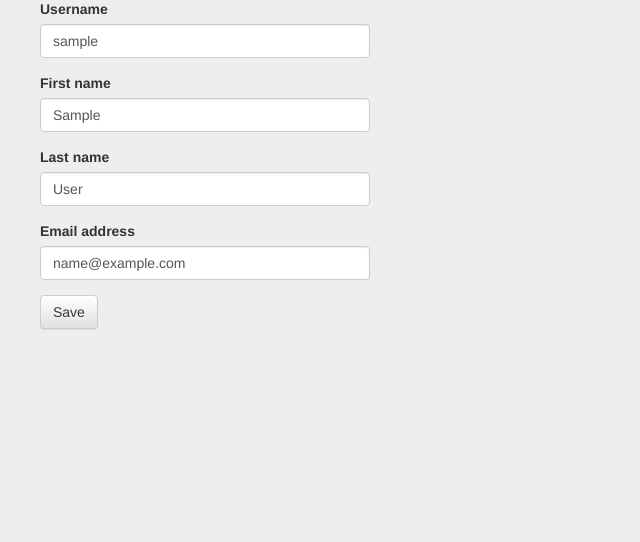
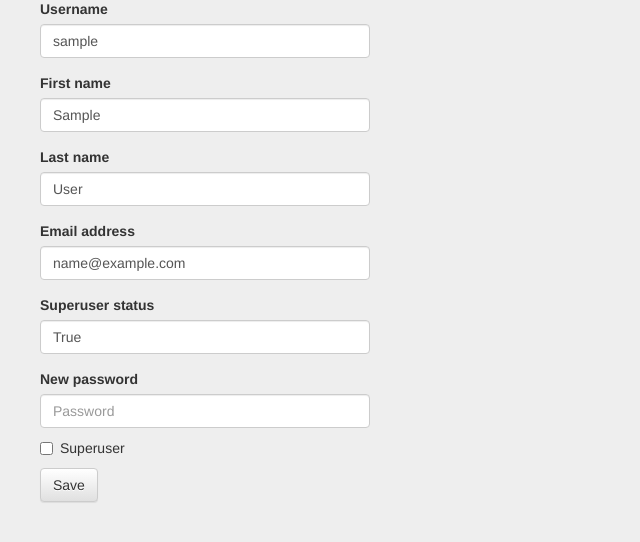
Before and after one commit to pawelzar/python-django-crm, a Django app: page /user/1/edit/ in a window 1280 px wide. Shown: the part 229-771 px from the top of the page, without its empty margins (0-640 px from the left). Run offline with Django 3.2, Linux system fonts and the light colour scheme; the visitor is signed in with stand-in values (Sample User, id 1); data comes from the database, SQL or seed files in the repository; some libraries are stand-ins or nearby versions.

Commit message:
Fixed adding and editing users

```diff
--- a/crm/forms.py
+++ b/crm/forms.py
@@ -11,7 +11,6 @@ class CompanyForm(forms.ModelForm):
 
 
 class AddUserForm(forms.ModelForm):
-    password = forms.CharField(widget=forms.PasswordInput())
 
     class Meta:
         model = User
@@ -22,4 +21,4 @@ class EditUserForm(forms.ModelForm):
 
     class Meta:
         model = User
-        fields = ('username', 'first_name', 'last_name', 'email')
+        fields = ('username', 'first_name', 'last_name', 'email', 'is_superuser')
--- a/crm/templates/auth/login.html
+++ b/crm/templates/auth/login.html
@@ -8,11 +8,6 @@
         <h2 class="form-signin-heading">Please sign in</h2>
         <input type="text" value="{{ request.POST.username }}" name="username" class="form-control" placeholder="Username" required>
         <input type="password" value="" name="password" class="form-control" placeholder="Password" required>
-        <div class="checkbox">
-            <label>
-                <input type="checkbox" value="remember-me"> Remember me
-            </label>
-        </div>
         <button class="btn btn-lg btn-primary btn-block" type="submit" name="submit">Sign in</button>
     </form>
 </div>
--- a/crm/templates/user/user_details.html
+++ b/crm/templates/user/user_details.html
@@ -4,9 +4,9 @@
 <a class="btn btn-default" href="{% url 'user_list' %}">Previous Page</a>
 <div>
     <h1>{{ user.username }}</a></h1>
-    <p>{{ user.first_name }}</p>
-    <p>{{ user.last_name }}</p>
-    <p>{{ user.email }}</p>
+    <p>Imię: {{ user.first_name }}</p>
+    <p>Nazwisko: {{ user.last_name }}</p>
+    <p>Email: {{ user.email }}</p>
     <a class="btn btn-default" href="{% url 'user_edit' pk=user.pk %}"><span class="glyphicon glyphicon-pencil"></span></a>
 </div>
 {% endblock %}
--- a/crm/templates/user/user_edit.html
+++ b/crm/templates/user/user_edit.html
@@ -9,9 +9,18 @@
         {% for field in form %}
         <fieldset class="form-group">
             <label class="control-label" for="id_{{ field.name }}">{{ field.label }}</label>
+            {{ field.errors }}
             <input type="text" class="form-control" name="{{ field.name }}" id="id_{{ field.name }}" value="{{ field.value }}">
         </fieldset>
         {% endfor %}
+        <label class="control-label">New password</label>
+        {{ field.errors }}
+        <input type="password" value="{{ request.POST.new_password }}" name="new_password" class="form-control" placeholder="Password">
+        <div class="checkbox">
+            <label>
+                <input type="checkbox" name="is_superuser" value=""/> Superuser
+            </label>
+        </div>
         <button type="submit" class="save btn btn-default pull-left">Save</button>
     </form>
 </div>
--- a/crm/templates/user/user_list.html
+++ b/crm/templates/user/user_list.html
@@ -10,7 +10,7 @@
             <p>{{ user.first_name }} {{ user.last_name }}</p>
         </div>
         <a class="btn btn-default" href="{% url 'user_edit' pk=user.pk %}"><span class="glyphicon glyphicon-pencil"></span></a>
-        <a class="btn btn-danger" href="{% url 'user_delete' pk=user.pk %}"><span class="glyphicon glyphicon-trash"></span></a>
+        <a class="btn btn-danger" href="{% url 'user_delete' pk=user.pk %}" onclick="return confirm('Are you sure?')"><span class="glyphicon glyphicon-trash"></span></a>
     {% endfor %}
 {% endif %}
 {% endblock content %}
--- a/crm/views/user.py
+++ b/crm/views/user.py
@@ -19,20 +19,23 @@ def user_details(request, pk):
     if request.user.is_superuser:
         user = get_object_or_404(User, pk=pk)
         return render(request, 'user/user_details.html', {'user': user})
-    return redirect('profile')
+    return redirect('company_list')
 
 
 def user_new(request):
-    if request.method == "POST":
-        form = AddUserForm(request.POST)
-        if form.is_valid():
-            user = form.save(commit=False)
-            user.set_password(form.cleaned_data['password'])
-            user.save()
-            return user_list(request)
-    else:
-        form = AddUserForm()
-    return render(request, 'user/user_add.html', {'form': form})
+    if request.user.is_superuser:
+        if request.method == "POST":
+            form = AddUserForm(request.POST)
+            if form.is_valid():
+                user = form.save(commit=False)
+                user.set_password(form.cleaned_data['password'])
+                user.is_superuser = bool(request.POST.get('is_superuser'))
+                user.save()
+                return user_list(request)
+        else:
+            form = AddUserForm()
+        return render(request, 'user/user_add.html', {'form': form})
+    return redirect('company_list')
 
 
 def user_edit(request, pk):
@@ -42,14 +45,22 @@ def user_edit(request, pk):
             form = EditUserForm(request.POST, instance=user)
             if form.is_valid():
                 user = form.save(commit=False)
+                user.is_superuser = not bool(request.POST.get('is_superuser'))
+
+                password = str(request.POST.get('new_password'))
+                if password:
+                    user.set_password(password)
+
                 user.save()
                 return redirect('user_list')
         else:
             form = EditUserForm(instance=user)
         return render(request, 'user/user_edit.html', {'form': form})
+    return redirect('company_list')
 
 
 def user_delete(request, pk):
     if request.user.is_superuser:
         User.objects.filter(pk=pk).delete()
-    return user_list(request)
+        return user_list(request)
+    return redirect('company_list')
```
Also changed, not shown: crm/templates/user/user_add.html (+15 -5 lines).
